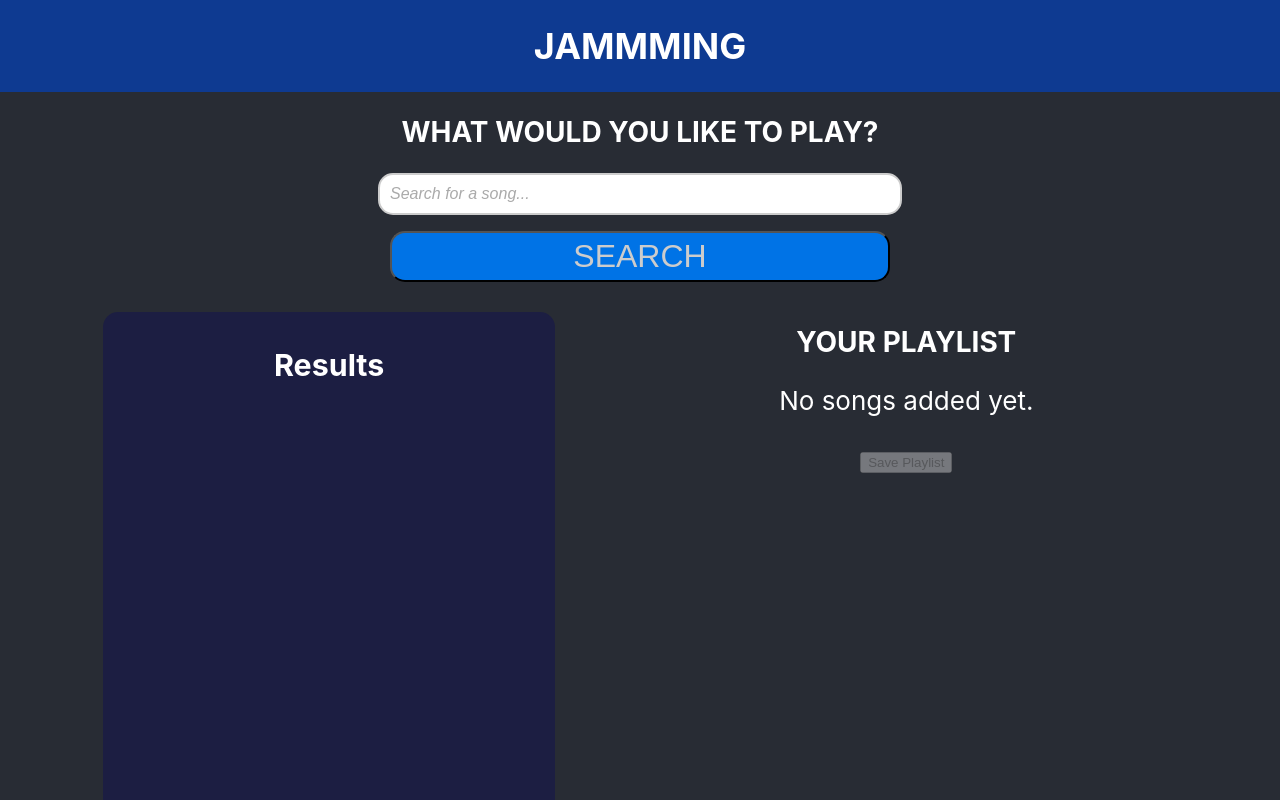
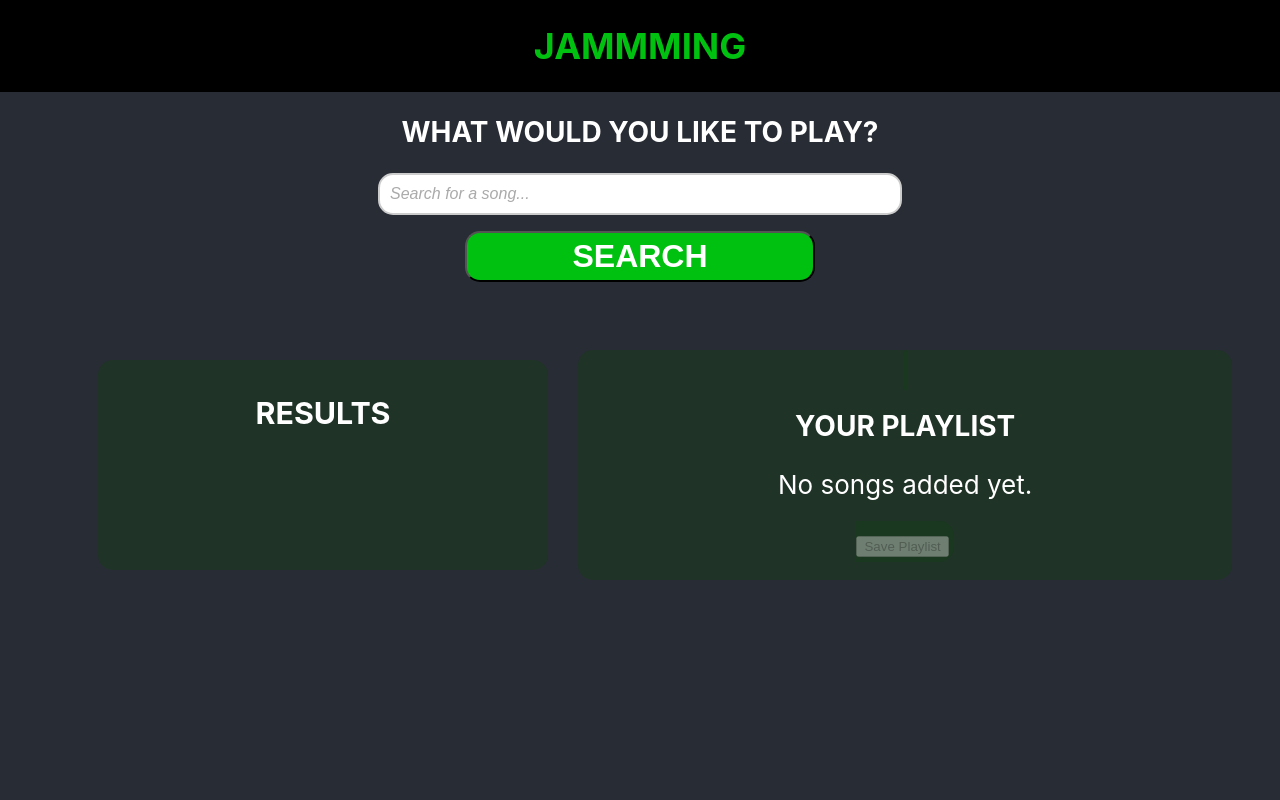
Before and after one commit to petr-khul/jammming, a React (Create React App) app: page / in a window 1280 px wide. Shown: the top 800 px of the page. Built offline with nearby package versions, Linux system fonts and the light colour scheme.

Commit message:
design changed

```diff
--- a/public/index.html
+++ b/public/index.html
@@ -24,7 +24,7 @@
       work correctly both with client-side routing and a non-root public URL.
       Learn how to configure a non-root public URL by running `npm run build`.
     -->
-    <title>React App</title>
+    <title>JaMMMing</title>
   </head>
   <body>
     <noscript>You need to enable JavaScript to run this app.</noscript>
--- a/src/App.css
+++ b/src/App.css
@@ -38,14 +38,14 @@
 }
 
 .App-header {
-  background-color: #0e3a91;
+  background-color: black;
   width: 100%;
   display: flex;
   flex-direction: column;
   align-items: center;
   justify-content: center;
   font-size: calc(10px + 1vmin);
-  color: white;
+  color: #00c010;
   text-transform: uppercase;
 }
 
--- /dev/null
+++ b/src/components/Playlist/Playlist.css
@@ -0,0 +1,24 @@
+.removeTrack {
+    font-size: 48px;
+    margin: 15px;
+    width: 50px;
+    height: 50px;
+    text-align: center;
+    border-radius: 50%;
+    background-color: #701111;
+    transition: background-color 0.3s ease;
+    cursor: pointer;
+    border: none;
+    color: white;
+}
+
+.playlist {
+    background-color: rgba(18, 63, 22, 0.4);
+    padding: 5px;
+    border-radius: 15px;
+    min-height: 200px;
+    display: inline;
+}
+.playlist ul li{
+    font-size: 18px;;
+}
--- a/src/components/Playlist/Playlist.js
+++ b/src/components/Playlist/Playlist.js
@@ -1,4 +1,5 @@
 import React from "react";
+import "./Playlist.css";
 
 export default function Playlist({playlist, onRemove, onSave}){
     return(
@@ -9,7 +10,7 @@ export default function Playlist({playlist, onRemove, onSave}){
                 {playlist.map((track) => (
                 <li key={track.id}>
                     <strong>{track.name}</strong> by {track.artist}
-                    <button onClick={() => onRemove(track.id)}>Remove</button>
+                    <button className="removeTrack" onClick={() => onRemove(track.id)}>-</button>
                 </li>
                 ))}
             </ul>
--- a/src/components/SearchBar/SearchBar.css
+++ b/src/components/SearchBar/SearchBar.css
@@ -20,7 +20,7 @@
 }
 
 .search-bar input[type="text"]:focus {
-    border-color: #0073e6;
+    border-color: #00c010;
 }
 
 .search-bar input[type="text"]::placeholder {
@@ -30,26 +30,27 @@
 }
 
 .searchButton {
-    width: 50%;
+    width: 35%;
+    margin-top: 1rem;
+    margin-bottom: 3rem;
+    font-size: 32px;
+    text-transform: uppercase;
+    border-radius: 15px;
+    padding: 5px;
+    cursor: pointer;
+    background-color: #00c010;
+    color: #ffffff;
+    font-weight: bolder;
+}
+
+.searchButton:hover {
     margin-top: 1rem;
     font-size: 32px;
     text-transform: uppercase;
     border-radius: 15px;
     padding: 5px;
     cursor: pointer;
-    background-color: #0073e6;
-    color: #ccc
-}
-
-.searchButton:hover {
-    width: 50%;
-    margin-top: 1rem;
-    font-size: 32px;
-    text-transform: uppercase;
-    border-radius: 15px;
-    padding: 5px;
-    cursor: pointer;
-    background-color: #0368cc;
+    background-color: #079e02;
     color: #aaa;
     box-shadow: 2px #aaa;
 }
--- a/src/components/SearchResults/SearchResults.css
+++ b/src/components/SearchResults/SearchResults.css
@@ -3,8 +3,12 @@ li {
 }
 
 .search-results {
-     background-color: rgb(28, 30, 66);
+    background-color: rgba(18, 63, 22, 0.4);
      padding: 5px;
      border-radius: 15px;
-     min-height: 1000px;
+     min-height: 200px;
 }
+
+.search-results h3 {
+    text-transform: uppercase;
+}
--- a/src/components/Track/Track.css
+++ b/src/components/Track/Track.css
@@ -11,6 +11,7 @@
     text-align: left;
     list-style-type: none;
     text-wrap: wrap;
+    font-size: 18px;
 }
 
 .track-record {
@@ -23,6 +24,7 @@
 .addButton {
     align-items: center;
     justify-content: center;
+    display: flex;
     font-size: 100px;
     padding: 10px;
 }
@@ -35,6 +37,8 @@
     cursor: pointer;
     border: none;
     color: white;
+    width: 50px;
+    height: 50px;
 }
 
 .addButton button:hover {
```
